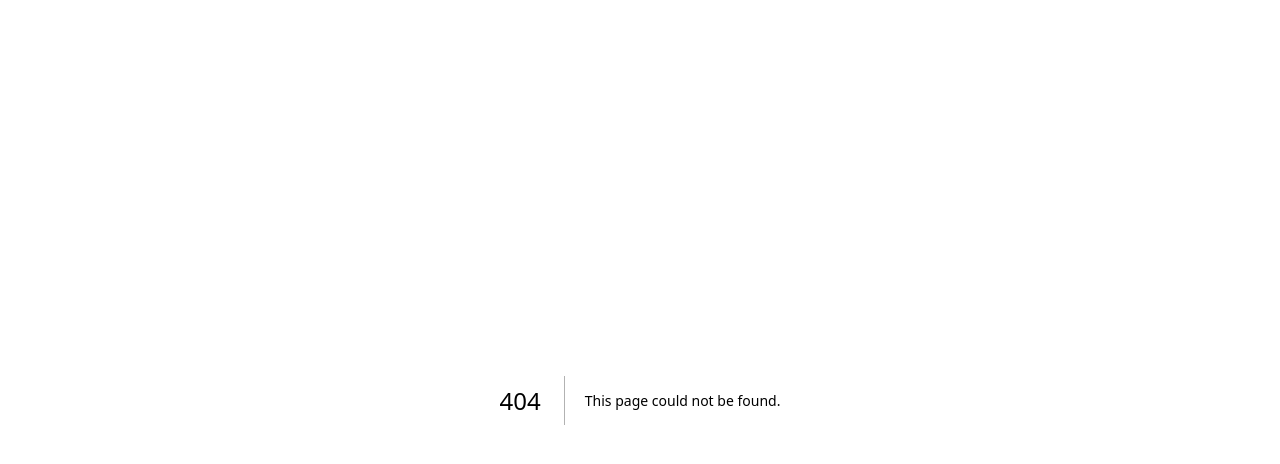
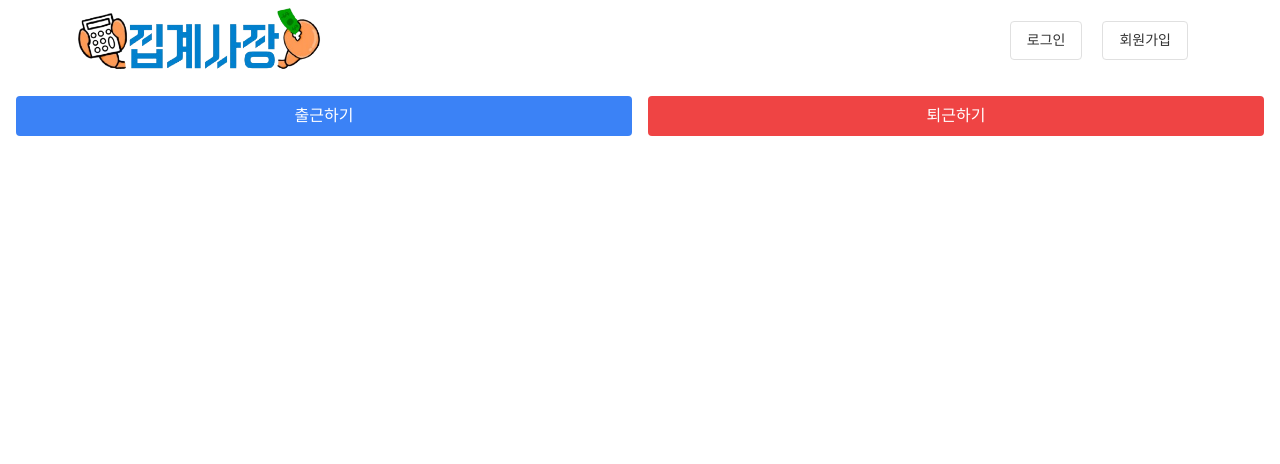
Before and after one commit to woorifisa-projects-3rd/MSA-FE, a Next.js app: page /employee/1/commute/1 in a window 1280 px wide. Before the commit this address had no page. Shown: the top 464 px of the page. Built offline with nearby package versions, Linux system fonts and the light colour scheme.

Commit message:
add:직원 출퇴근 화면 page.js, route.js 연결

```diff
--- /dev/null
+++ b/app/(no-sidebar)/employee/[storeid]/commute/[email]/page.js
@@ -0,0 +1,89 @@
+'use client'
+
+import { useState } from 'react'
+import { useParams } from 'next/navigation'
+import { AbsolutePathClient, nextClient } from '@/lib/nextClient';
+
+export default function AttendancePage() {
+    const [loading, setLoading] = useState(false);
+
+    const params = useParams();
+    const storeId = params.storeid;
+    const email = params.email;
+
+    const getCurrentLocation = () => {
+        return new Promise((resolve, reject) => {
+            if (!navigator.geolocation) {
+                reject(new Error('Geolocation is not supported by your browser'))
+            }
+
+            navigator.geolocation.getCurrentPosition(
+                (position) => {
+                    resolve({
+                        lat: position.coords.latitude,
+                        lng: position.coords.longitude
+                    })
+                },
+                (error) => {
+                    reject(error)
+                }
+            )
+        })
+    }
+
+    const handleSubmit = async (e, type) => {
+        e.preventDefault()
+
+        try {
+            setLoading(true)
+
+            const location = await getCurrentLocation()
+            console.log('Current location:', location)
+
+            const   latitude= location.lat;
+            const longitude= location.lng;
+            const endpoint = type === 'go' ? 'go-to-work' : 'leave-work'
+
+            const serverResponse = await AbsolutePathClient.post('/attendance/employee/commute', {
+                latitude,
+                longitude,
+                endpoint,
+                storeId,
+                email
+            });
+
+            alert(serverResponse.data.message);
+
+        } catch (error) {
+            console.log(error);
+            alert('위치 정보를 가져오는데 실패했거나 처리 중 오류가 발생했습니다.')
+        } finally {
+            setLoading(false)
+        }
+    }
+
+    return (
+        <div className="p-4">
+            <form className="space-y-4" onSubmit={(e) => e.preventDefault()}>
+                <div className="flex gap-4">
+                    <button
+                        type="button"
+                        onClick={(e) => handleSubmit(e, 'go')}
+                        disabled={loading}
+                        className="flex-1 px-4 py-2 bg-blue-500 text-white rounded disabled:bg-gray-400 hover:bg-blue-600"
+                    >
+                        {loading ? 'Processing...' : '출근하기'}
+                    </button>
+                    <button
+                        type="button"
+                        onClick={(e) => handleSubmit(e, 'leave')}
+                        disabled={loading}
+                        className="flex-1 px-4 py-2 bg-red-500 text-white rounded disabled:bg-gray-400 hover:bg-red-600"
+                    >
+                        {loading ? 'Processing...' : '퇴근하기'}
+                    </button>
+                </div>
+            </form>
+        </div>
+    )
+}
--- /dev/null
+++ b/app/api/attendance/employee/commute/route.js
@@ -0,0 +1,41 @@
+import { NextResponse } from 'next/server';
+import springClient from '@/lib/springClient';
+
+export async function POST(request) {
+    try {
+      // 클라이언트에서 보낸 데이터 받기
+      const {latitude,longitude,endpoint,storeId,email } = await request.json();
+
+      console.log(latitude,longitude,endpoint,storeId,email);
+
+
+      // Spring Boot로 로그인 요청
+      const response = await springClient.post(`/attendance/${endpoint}`, { storeId,email,latitude, longitude });
+
+      const statusCode=response.status;
+
+      let message="";
+        if (statusCode === 200) {
+          message = endpoint === 'go-to-work' ? '출근이 성공적으로 기록되었습니다.' : '퇴근이 성공적으로 기록되었습니다.'
+      } else if (statusCode === 202 && endpoint === 'go-to-work') {
+          message ='출근이 성공적으로 되었으나 이전 퇴근을 찍지 않으셨습니다 사장님께 연락해주세요'
+      } else if (statusCode === 400 && endpoint === 'leave-work') {
+          message = '출근을 찍어주세요'
+      } else if (statusCode === 403) {
+          message = '위치가 다릅니다'
+      } else {
+          message = '서버 오류입니다'
+      }
+
+      console.log("여기요");
+
+      // 성공 응답 반환
+      return new NextResponse(JSON.stringify({
+        statusCode: statusCode, // 202 상태 코드 포함
+        message: message
+      }));
+    } catch (error) {
+      console.error('Spring Boot 직원 출퇴근 요청 실패:', error.message);
+      return NextResponse.json({ error: error.message }, { status: 500 });
+    }
+  }
```
